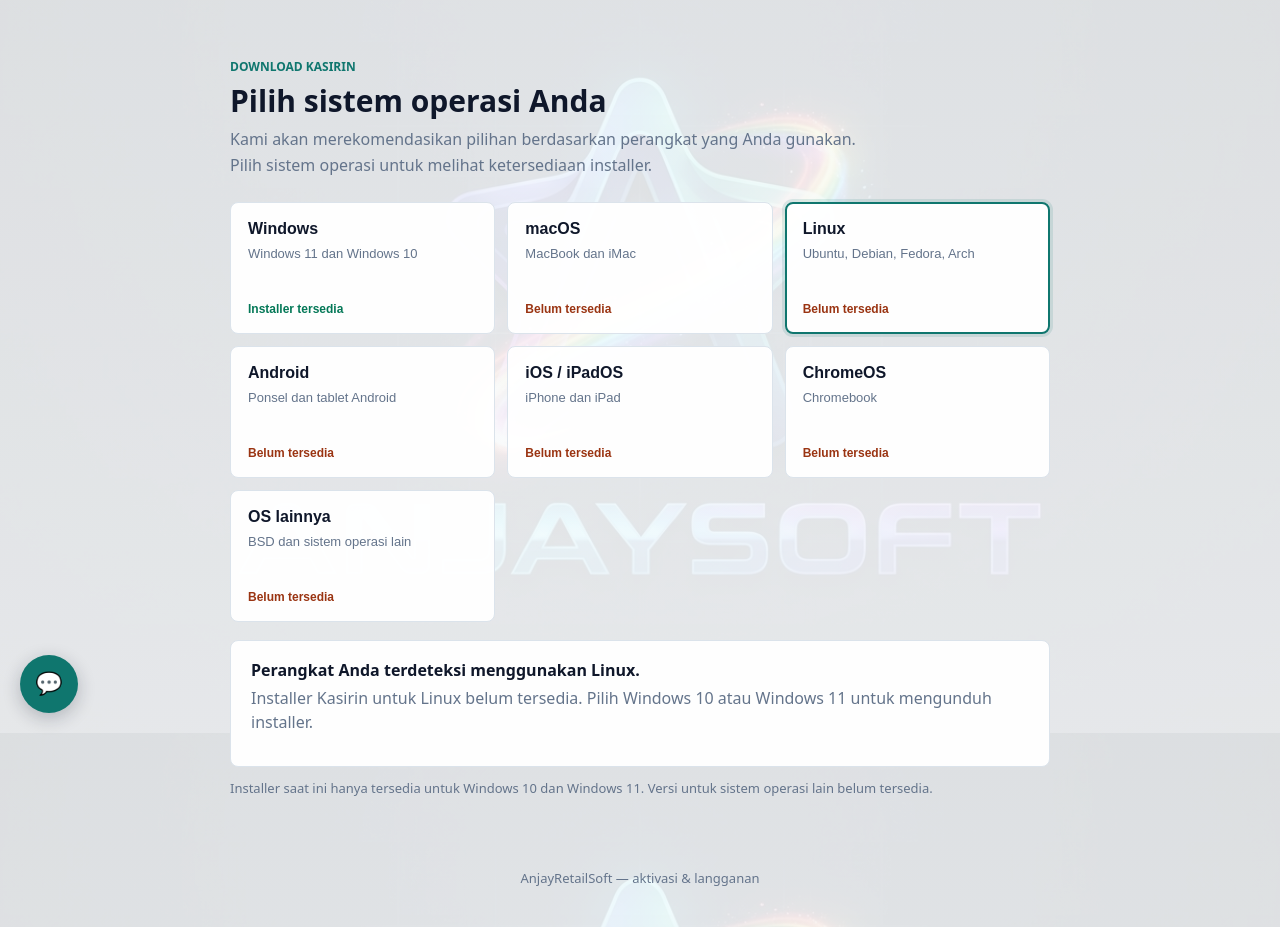
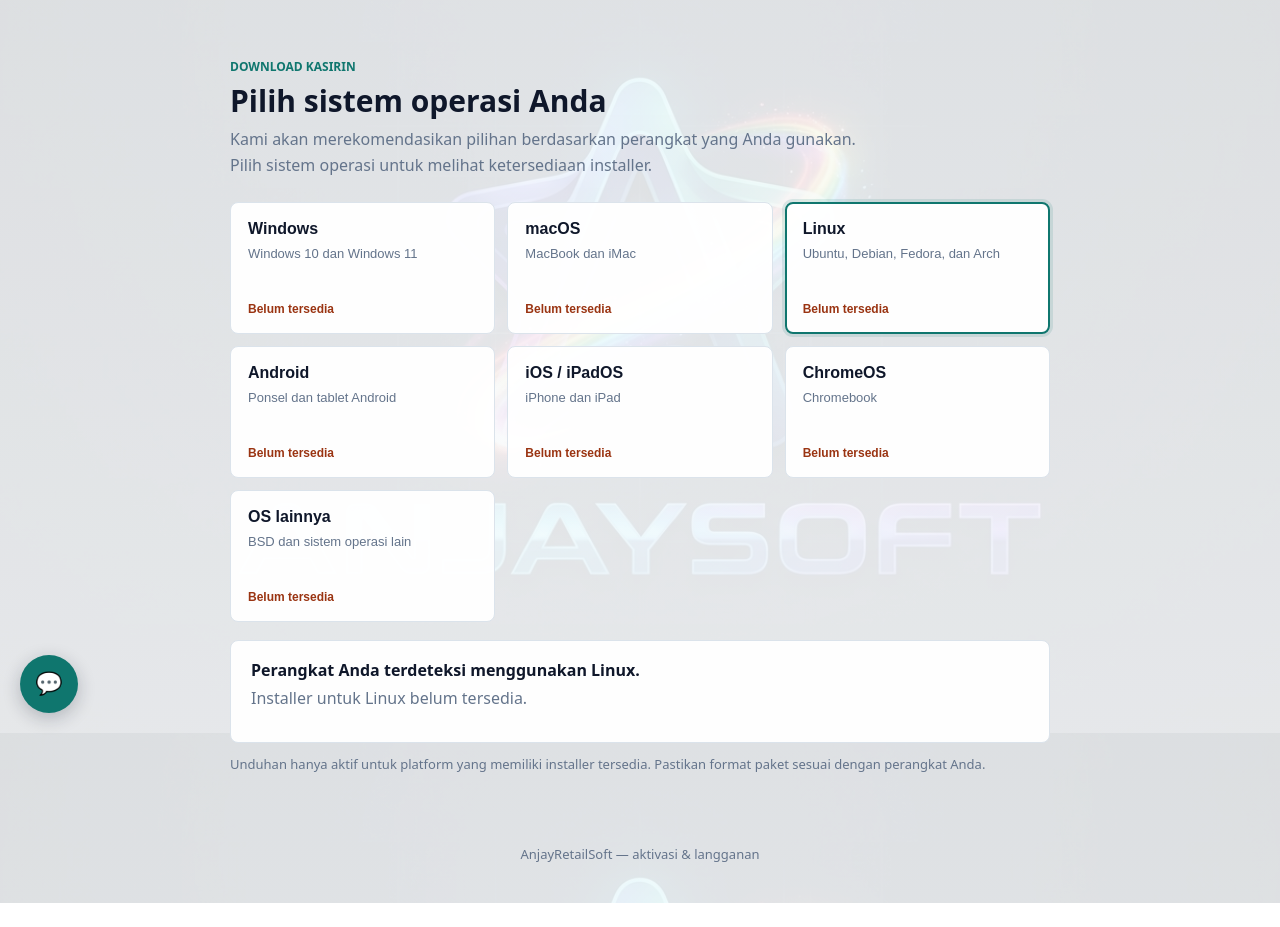
Before and after one commit to vy8261942-prog/Kasirin, a FastAPI app: page /download in a window 1280 px wide. Shown: the part 67-994 px from the top of the page. After the commit the page ends 970 px from the top, so only its background shows below. Run offline with FastAPI, Linux system fonts and the light colour scheme.

Commit message:
Add per-platform installer uploads

```diff
--- a/server/app/main.py
+++ b/server/app/main.py
@@ -27,6 +27,50 @@ from server.app.services.payment_service import (
 
 TEMPLATES_DIR = Path(__file__).resolve().parent / "templates"
 templates = Jinja2Templates(directory=TEMPLATES_DIR)
+INSTALLER_PLATFORMS = (
+    {
+        "id": "windows",
+        "label": "Windows",
+        "detail": "Windows 10 dan Windows 11",
+        "extensions": (".exe", ".msi"),
+    },
+    {
+        "id": "macos",
+        "label": "macOS",
+        "detail": "MacBook dan iMac",
+        "extensions": (".dmg", ".pkg"),
+    },
+    {
+        "id": "linux",
+        "label": "Linux",
+        "detail": "Ubuntu, Debian, Fedora, dan Arch",
+        "extensions": (".appimage", ".deb", ".rpm", ".tar.gz"),
+    },
+    {
+        "id": "android",
+        "label": "Android",
+        "detail": "Ponsel dan tablet Android",
+        "extensions": (".apk",),
+    },
+    {
+        "id": "ios",
+        "label": "iOS / iPadOS",
+        "detail": "iPhone dan iPad",
+        "extensions": (".ipa",),
+    },
+    {
+        "id": "chromeos",
+        "label": "ChromeOS",
+        "detail": "Chromebook",
+        "extensions": (".apk", ".deb"),
+    },
+    {
+        "id": "other",
+        "label": "OS lainnya",
+        "detail": "BSD dan sistem operasi lain",
+        "extensions": (".zip", ".tar.gz"),
+    },
+)
 
 
 def _warn_midtrans_key_config(app_settings: Settings) -> None:
@@ -48,6 +92,46 @@ def _warn_midtrans_key_config(app_settings: Settings) -> None:
 def create_app(settings: Settings | None = None) -> FastAPI:
     app_settings = settings or default_settings
     session_factory = make_session_factory(app_settings)
+    platforms_by_id = {
+        platform["id"]: platform for platform in INSTALLER_PLATFORMS
+    }
+
+    def installer_storage_path() -> Path:
+        return app_settings.resolved_installer_path.parent / "platform-installers"
+
+    def installer_path_for(platform_id: str) -> Path | None:
+        platform = platforms_by_id.get(platform_id)
+        if platform is None:
+            return None
+        storage_dir = installer_storage_path()
+        for extension in platform["extensions"]:
+            candidate = storage_dir / f"{platform_id}{extension}"
+            if candidate.is_file():
+                return candidate
+        if platform_id == "windows":
+            legacy_path = app_settings.resolved_installer_path
+            if legacy_path.is_file():
+                return legacy_path
+        return None
+
+    def installer_catalog() -> list[dict]:
+        catalog = []
+        for platform in INSTALLER_PLATFORMS:
+            installer_path = installer_path_for(platform["id"])
+            catalog.append(
+                {
+                    **platform,
+                    "formats": ", ".join(platform["extensions"]),
+                    "available": installer_path is not None,
+                    "filename": installer_path.name if installer_path else None,
+                    "download_url": (
+                        f"/download/installer/{platform['id']}"
+                        if installer_path
+                        else ""
+                    ),
+                }
+            )
+        return catalog
 
     @asynccontextmanager
     async def lifespan(_: FastAPI):
@@ -150,7 +234,7 @@ def create_app(settings: Settings | None = None) -> FastAPI:
         return templates.TemplateResponse(
             request,
             "download.html",
-            {"customer": customer},
+            {"customer": customer, "platforms": installer_catalog()},
         )
 
     @app.get("/register", response_class=HTMLResponse)
@@ -495,23 +579,74 @@ def create_app(settings: Settings | None = None) -> FastAPI:
 
     @app.post("/admin/upload-installer")
     async def admin_upload_installer(
+        platform: str = Form(...),
         installer: UploadFile = File(...),
         admin: Customer = Depends(get_admin),
     ):
+        platform_config = platforms_by_id.get(platform)
+        if platform_config is None:
+            return RedirectResponse(
+                "/admin?error=Platform OS tidak dikenal.", status_code=303
+            )
         if not installer.filename:
             return RedirectResponse(
                 "/admin?error=File installer tidak valid.", status_code=303
             )
 
-        target_path = app_settings.resolved_installer_path
-        target_path.parent.mkdir(parents=True, exist_ok=True)
-        contents = await installer.read()
-        target_path.write_bytes(contents)
-        app_settings.installer_path = target_path
-        app.state.settings.installer_path = target_path
+        filename = Path(installer.filename).name
+        extension = next(
+            (
+                item
+                for item in sorted(
+                    platform_config["extensions"], key=len, reverse=True
+                )
+                if filename.lower().endswith(item)
+            ),
+            None,
+        )
+        if extension is None:
+            formats = ", ".join(platform_config["extensions"])
+            return RedirectResponse(
+                "/admin?error="
+                + quote(
+                    f"Format file {platform_config['label']} harus {formats}.",
+                    safe="",
+                ),
+                status_code=303,
+            )
+
+        storage_dir = installer_storage_path()
+        storage_dir.mkdir(parents=True, exist_ok=True)
+        target_path = storage_dir / f"{platform}{extension}"
+        temporary_path = target_path.with_name(f".{target_path.name}.upload")
+        try:
+            with temporary_path.open("wb") as output_file:
+                while chunk := await installer.read(1024 * 1024):
+                    output_file.write(chunk)
+            if temporary_path.stat().st_size == 0:
+                temporary_path.unlink(missing_ok=True)
+                return RedirectResponse(
+                    "/admin?error=File installer kosong.", status_code=303
+                )
+            temporary_path.replace(target_path)
+            for old_extension in platform_config["extensions"]:
+                old_path = storage_dir / f"{platform}{old_extension}"
+                if old_path != target_path:
+                    old_path.unlink(missing_ok=True)
+        except OSError as exc:
+            temporary_path.unlink(missing_ok=True)
+            raise HTTPException(
+                status_code=500, detail="Installer gagal disimpan."
+            ) from exc
+        finally:
+            await installer.close()
 
         return RedirectResponse(
-            "/admin?notice=Installer berhasil diunggah: " + installer.filename,
+            "/admin?notice="
+            + quote(
+                f"Installer {platform_config['label']} berhasil diperbarui.",
+                safe="",
+            ),
             status_code=303,
         )
 
@@ -607,6 +742,8 @@ def create_app(settings: Settings | None = None) -> FastAPI:
                 "total_devices_count": len(all_devices),
                 "revenue_idr": revenue_idr,
                 "server_info": server_info,
+                "installer_platforms": INSTALLER_PLATFORMS,
+                "installers": installer_catalog(),
                 "notice": request.query_params.get("notice"),
                 "error": request.query_params.get("error"),
             },
@@ -852,10 +989,17 @@ def create_app(settings: Settings | None = None) -> FastAPI:
 
     @app.get("/download/installer")
     def download_installer():
-        installer = app_settings.resolved_installer_path
-        if not installer.is_file():
+        return download_platform_installer("windows")
+
+    @app.get("/download/installer/{platform_id}")
+    def download_platform_installer(platform_id: str):
+        if platform_id not in platforms_by_id:
+            raise HTTPException(status_code=404, detail="Platform OS tidak dikenal.")
+        installer = installer_path_for(platform_id)
+        if installer is None:
             raise HTTPException(
-                status_code=404, detail="File instalator belum tersedia."
+                status_code=404,
+                detail=f"Installer {platforms_by_id[platform_id]['label']} belum tersedia.",
             )
         return FileResponse(
             installer,
--- a/server/app/templates/download.html
+++ b/server/app/templates/download.html
@@ -9,49 +9,21 @@
   </div>
 
   <div class="os-grid" role="group" aria-label="Pilih sistem operasi">
-    <button class="os-option" type="button" data-os="windows" aria-pressed="false">
-      <span class="os-name">Windows</span>
-      <span class="os-detail">Windows 11 dan Windows 10</span>
-      <span class="os-status available">Installer tersedia</span>
+    {% for platform in platforms %}
+    <button class="os-option" type="button" data-os="{{ platform.id }}" data-label="{{ platform.label }}" data-available="{{ 'true' if platform.available else 'false' }}" data-download-url="{{ platform.download_url }}" data-filename="{{ platform.filename or '' }}" data-formats="{{ platform.formats }}" aria-pressed="false">
+      <span class="os-name">{{ platform.label }}</span>
+      <span class="os-detail">{{ platform.detail }}</span>
+      <span class="os-status{% if platform.available %} available{% endif %}">{% if platform.available %}Installer tersedia{% else %}Belum tersedia{% endif %}</span>
     </button>
-    <button class="os-option" type="button" data-os="macos" aria-pressed="false">
-      <span class="os-name">macOS</span>
-      <span class="os-detail">MacBook dan iMac</span>
-      <span class="os-status">Belum tersedia</span>
-    </button>
-    <button class="os-option" type="button" data-os="linux" aria-pressed="false">
-      <span class="os-name">Linux</span>
-      <span class="os-detail">Ubuntu, Debian, Fedora, Arch</span>
-      <span class="os-status">Belum tersedia</span>
-    </button>
-    <button class="os-option" type="button" data-os="android" aria-pressed="false">
-      <span class="os-name">Android</span>
-      <span class="os-detail">Ponsel dan tablet Android</span>
-      <span class="os-status">Belum tersedia</span>
-    </button>
-    <button class="os-option" type="button" data-os="ios" aria-pressed="false">
-      <span class="os-name">iOS / iPadOS</span>
-      <span class="os-detail">iPhone dan iPad</span>
-      <span class="os-status">Belum tersedia</span>
-    </button>
-    <button class="os-option" type="button" data-os="chromeos" aria-pressed="false">
-      <span class="os-name">ChromeOS</span>
-      <span class="os-detail">Chromebook</span>
-      <span class="os-status">Belum tersedia</span>
-    </button>
-    <button class="os-option" type="button" data-os="other" aria-pressed="false">
-      <span class="os-name">OS lainnya</span>
-      <span class="os-detail">BSD dan sistem operasi lain</span>
-      <span class="os-status">Belum tersedia</span>
-    </button>
+    {% endfor %}
   </div>
 
   <div class="download-result" aria-live="polite">
     <p class="selection-title" id="selection-title">Memeriksa sistem operasi...</p>
     <p class="selection-message" id="selection-message"></p>
-    <a class="btn download-action" id="download-action" href="/download/installer" hidden>Download installer Windows</a>
+    <a class="btn download-action" id="download-action" hidden></a>
   </div>
-  <p class="download-note">Installer saat ini hanya tersedia untuk Windows 10 dan Windows 11. Versi untuk sistem operasi lain belum tersedia.</p>
+  <p class="download-note">Unduhan hanya aktif untuk platform yang memiliki installer tersedia. Pastikan format paket sesuai dengan perangkat Anda.</p>
 </section>
 
 <style>
@@ -92,16 +64,6 @@
   const title = document.getElementById("selection-title");
   const message = document.getElementById("selection-message");
   const download = document.getElementById("download-action");
-  const labels = {
-    windows: "Windows",
-    macos: "macOS",
-    linux: "Linux",
-    android: "Android",
-    ios: "iOS / iPadOS",
-    chromeos: "ChromeOS",
-    other: "OS lainnya",
-  };
-
   function detectOperatingSystem() {
     const agent = navigator.userAgent;
     if (/CrOS/i.test(agent)) return "chromeos";
@@ -114,17 +76,23 @@
   }
 
   function selectOperatingSystem(os, detected = false) {
+    const selectedButton = Array.from(buttons).find((button) => button.dataset.os === os);
+    if (!selectedButton) return;
     buttons.forEach((button) => {
       button.setAttribute("aria-pressed", String(button.dataset.os === os));
     });
+    const label = selectedButton.dataset.label;
     title.textContent = detected
-      ? `Perangkat Anda terdeteksi menggunakan ${labels[os]}.`
-      : `${labels[os]} dipilih.`;
-    if (os === "windows") {
-      message.textContent = "Installer Kasirin tersedia untuk Windows 10 dan Windows 11.";
+      ? `Perangkat Anda terdeteksi menggunakan ${label}.`
+      : `${label} dipilih.`;
+    if (selectedButton.dataset.available === "true") {
+      message.textContent = `Installer ${label} tersedia dalam format ${selectedButton.dataset.formats}.`;
+      download.href = selectedButton.dataset.downloadUrl;
+      download.textContent = `Download ${label}`;
       download.hidden = false;
     } else {
-      message.textContent = `Installer Kasirin untuk ${labels[os]} belum tersedia. Pilih Windows 10 atau Windows 11 untuk mengunduh installer.`;
+      message.textContent = `Installer untuk ${label} belum tersedia.`;
+      download.removeAttribute("href");
       download.hidden = true;
     }
   }
```
Also changed, not shown: server/app/templates/admin_dashboard.html (+43 -3 lines), tests/test_server_admin.py (+36 -5 lines).
